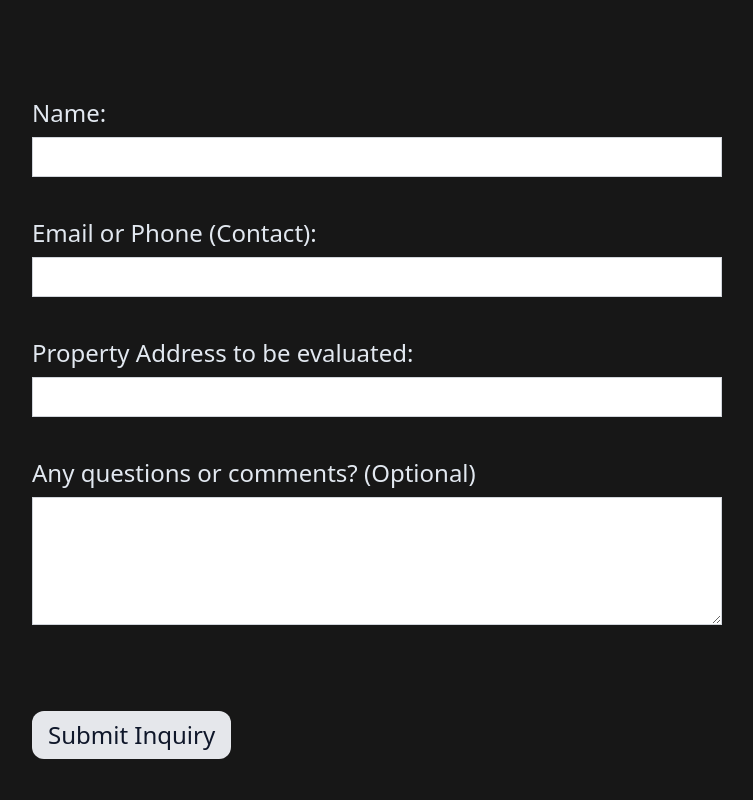
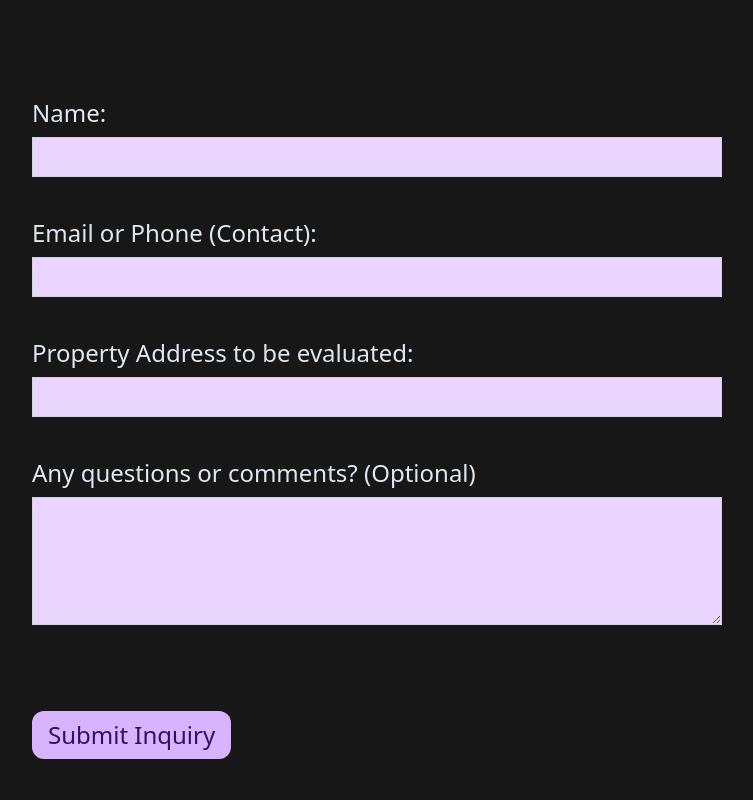
Before and after one commit to Richard-Burd/urban-footnotes-landing, a Next.js app: page /contact in a window 1280 px wide. Shown: the part 740-1540 px from the top of the page, without its empty margins (256-1009 px from the left). Built offline with nearby package versions, Linux system fonts and the light colour scheme; a web font is replaced by a local one.

Commit message:
added copper & purple colors

```diff
--- a/components/ContactUsForm.js
+++ b/components/ContactUsForm.js
@@ -51,7 +51,7 @@ export default function Form() {
           name="name"
           value={formData.name}
           onChange={handleChange}
-          className="h-10 w-full border border-gray-300 bg-white p-2 text-lg text-slate-950 lg:w-[690px]"
+          className="h-10 w-full border border-gray-300 bg-purple-200 p-2 text-lg text-slate-950 lg:w-[690px]"
         />
       </div>
       <div className="email-section mx-4 pb-10 lg:ml-40">
@@ -63,7 +63,7 @@ export default function Form() {
           name="email"
           value={formData.email}
           onChange={handleChange}
-          className="h-10 w-full border border-gray-300 bg-white p-2 text-lg text-slate-950 lg:w-[690px]"
+          className="h-10 w-full border border-gray-300 bg-purple-200 p-2 text-lg text-slate-950 lg:w-[690px]"
         />
       </div>
       <div className="address-section mx-4 pb-10 lg:ml-40">
@@ -75,7 +75,7 @@ export default function Form() {
           name="address"
           value={formData.address}
           onChange={handleChange}
-          className="h-10 w-full border border-gray-300 bg-white p-2 text-lg text-slate-950 lg:w-[690px]"
+          className="h-10 w-full border border-gray-300 bg-purple-200 p-2 text-lg text-slate-950 lg:w-[690px]"
         />
       </div>
       <div className="comments-section mx-4 pb-10 lg:ml-40">
@@ -86,13 +86,13 @@ export default function Form() {
           name="about"
           value={formData.about}
           onChange={handleChange}
-          className="h-32 w-full border border-gray-300 bg-white p-2 text-lg text-slate-950 lg:w-[690px]"
+          className="h-32 w-full border border-gray-300 bg-purple-200 p-2 text-lg text-slate-950 lg:w-[690px]"
         />
       </div>
       {submissionStatus !== "success" && (
         <button
           type="submit"
-          className="mx-4 mt-10 rounded-xl bg-gray-200 px-4 py-2 text-2xl text-slate-900 lg:ml-40"
+          className="mx-4 mt-10 rounded-xl bg-purple-300 px-4 py-2 text-2xl text-violet-950 lg:ml-40"
         >
           Submit Inquiry
         </button>
--- a/tailwind.config.js
+++ b/tailwind.config.js
@@ -19,7 +19,7 @@ module.exports = {
         "title-text-samples": "#b5f5a5ff",
         "title-text-order": "#decd7a",
         "title-text-contact": "#bba4eb",
-        "title-text-ads": "#a1977a",
+        "title-text-ads": "#ba813c",
         "title-text-references": "#91baeaff",
         "navbar-home": "#9b8d78ff",
         "navbar-about": "#898886ff",
@@ -28,7 +28,7 @@ module.exports = {
         "navbar-samples": "#64df46ff",
         "navbar-order": "#f7eb7e",
         "navbar-contact-us": "#9177c9",
-        "navbar-ads": "#9b8d78ff",
+        "navbar-ads": "#ba813c",
         "navbar-references": "#6baaf5ff",
       },
       fontSize: {
```
